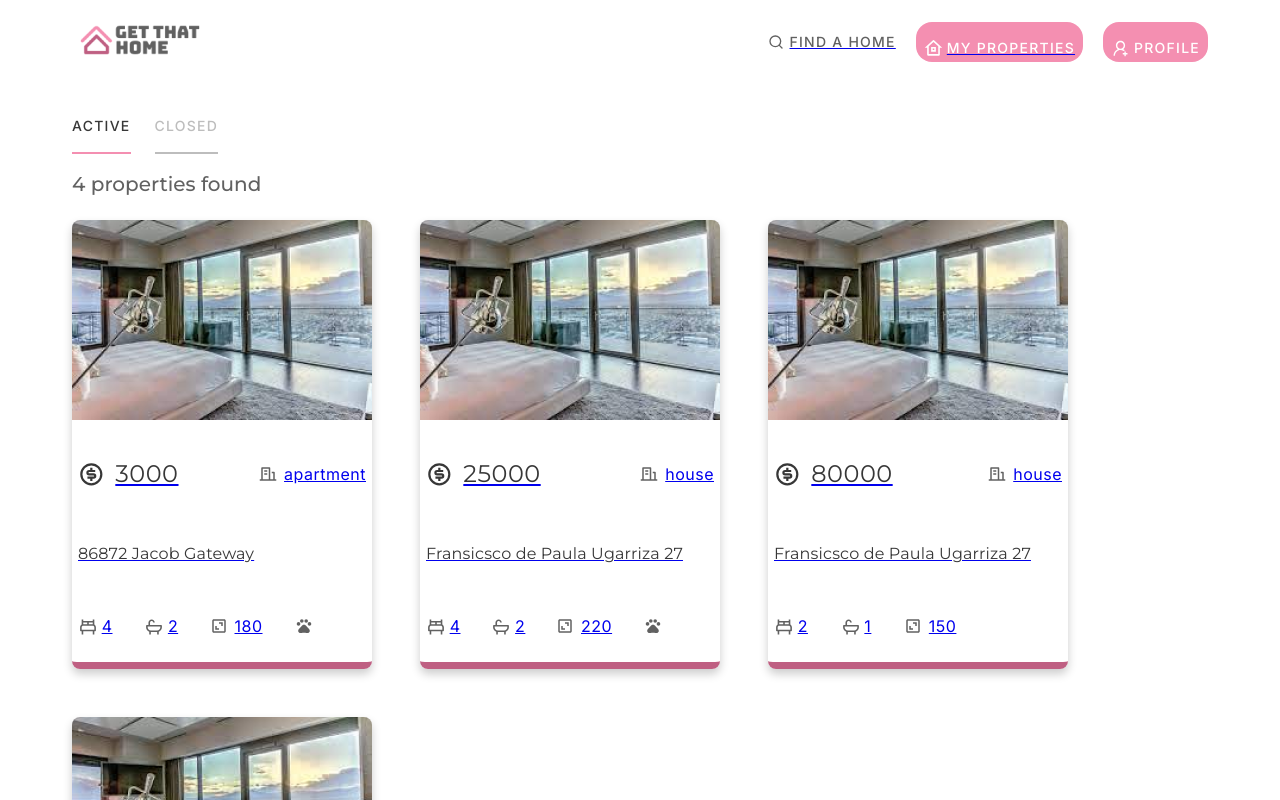
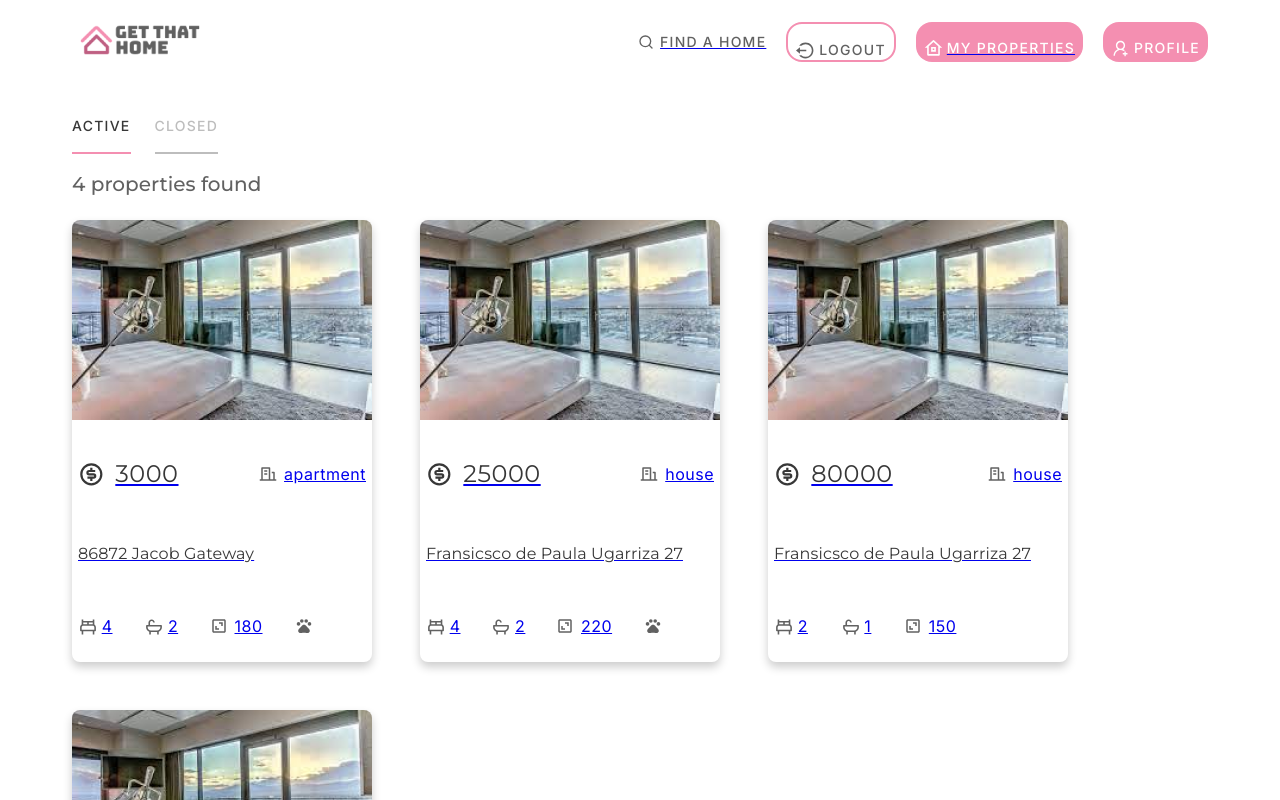
Before and after one commit to andresnb/react-get-that-home, a React (Create React App) app: page /my-properties in a window 1280 px wide. Shown: the top 800 px of the page. Built offline with nearby package versions, Linux system fonts and the light colour scheme.

Commit message:
ADD: logout option to navbar of homeseekers & landlords

```diff
--- a/src/App.js
+++ b/src/App.js
@@ -5,8 +5,8 @@ import './App.css';
 import ListViewPage from "./pages/list-view-page";
 import LandingPage from "./pages/landing-page";
 import PropertyDetailPage from './pages/property-detail-page';
-import MyProperties from "./pages/landlord-owned-properties.js";
-import SavedProperties from "./pages/homeseeker-saved-properties.js";
+import MyProperties from "./pages/my-properties-page.js";
+import SavedProperties from "./pages/saved-properties-page.js";
 import { useAuth } from "./context/auth-context";
 
 function App() {
--- a/src/components/Navbar/navbar.js
+++ b/src/components/Navbar/navbar.js
@@ -2,7 +2,7 @@ import styled from 'styled-components';
 // import PropertyCard from '../PropertyCard';
 import getThatHomeLogo from "../../assets/images/get-that-home-logo.png";
 import { AiOutlineUserAdd } from "react-icons/ai";
-import {RiHome8Line} from "react-icons/ri";
+import {RiHome8Line, RiLogoutCircleLine} from "react-icons/ri";
 import { BsHeartFill } from "react-icons/bs";
 import { FiSearch } from "react-icons/fi";
 import { Link } from "react-router-dom";
@@ -106,6 +106,13 @@ export function LandlordNavbar(){
                 lineHeight: "24px", letterSpacing: "1.25px", color: "#616161"}}>FIND A HOME</p>
             </Link>
           </div>
+          <WhiteButton>
+            <div style={{ display: "flex", flexDirection: "row", justifyContent: "center", alignItems: "center", gap: "4px" }}>
+              <RiLogoutCircleLine style={{width: "19px", height: "21px", color: "#616161"}}/>
+              <p style={{ fontFamily: "Inter", fontWeight: "500", fontSize: "14px",
+              lineHeight: "24px", letterSpacing: "1.25px", color: "#616161"}}>LOGOUT</p>
+            </div>
+          </WhiteButton>
           <PinkButton>
             <div style={{ display: "flex", flexDirection: "row", justifyContent: "center", alignItems: "center", gap: "4px" }}>
               <RiHome8Line style={{width: "19px", height: "21px", color: "#FFFFFF"}}/>
@@ -147,6 +154,13 @@ export function HomeSeekerNavbar(){
                 lineHeight: "24px", letterSpacing: "1.25px", color: "#616161"}}>FIND A HOME</p>
             </Link>
           </div>
+          <WhiteButton>
+            <div style={{ display: "flex", flexDirection: "row", justifyContent: "center", alignItems: "center", gap: "4px" }}>
+              <RiLogoutCircleLine style={{width: "19px", height: "21px", color: "#616161"}}/>
+              <p style={{ fontFamily: "Inter", fontWeight: "500", fontSize: "14px",
+              lineHeight: "24px", letterSpacing: "1.25px", color: "#616161"}}>LOGOUT</p>
+            </div>
+          </WhiteButton>
           <PinkButton>
             <div style={{ display: "flex", flexDirection: "row", justifyContent: "center", alignItems: "center", gap: "4px" }}>
               <BsHeartFill style={{width: "19px", height: "21px", color: "#FFFFFF"}}/>
--- a/src/components/PropertyCard/propertyCard.js
+++ b/src/components/PropertyCard/propertyCard.js
@@ -26,6 +26,22 @@ const PropertyWrapper = styled.div`
   box-shadow: 0px 5px 10px rgba(0, 0, 0, 0.2)
 `;
 
+const MyPropertyWrapper = styled.div`
+  border-radius: 8px;
+  display: flex;
+  flex-direction: column;
+  justify-content: left;
+  align-items: left;
+  width: 300px;
+  font-family: 'Inter';
+  font-weight: 400;
+  font-size: 16px;
+  line-height: 24px;
+  letter-spacing: 0.5px;
+  color: #616161;
+  box-shadow: 0px 5px 10px rgba(0, 0, 0, 0.2)
+`;
+
 const DetailsWrapper = styled.div`
   margin: 8px 6px 0px 6px;
 `;
@@ -36,6 +52,61 @@ function PropertyCard({ image, id, name, operation_type, address, phone, price,
 
 
   return (
+    <div>
+      {(currentDisplayedProperties !== "favorites" &&
+        currentDisplayedProperties !== "contacted" &&
+        currentDisplayedProperties !== "test" &&
+        currentDisplayedProperties !== "filtered") ?
+        (
+          <MyPropertyWrapper>
+              <Link
+                to={"/properties/" + id}
+              >
+                  <img
+                  src={image}
+                  alt="Property"
+                  style={{ height: "200px", width: "300px", borderTopLeftRadius:"8px", borderTopRightRadius: "8px"}}
+                  />
+                  <DetailsWrapper>
+                    <div style={{ display: "flex", flexDirection: "row", justifyContent: "space-between"}}>
+                      <div style={{display: "flex", flexDirection: "row", justifyContent: "center", alignItems: "center", gap: "10.66px"}}>
+                        <RiMoneyDollarCircleLine style={{width: "26.67px", height: "26.67px", color: "#373737"}}/>
+
+                        <p style={{ fontFamily: "Montserrat", fontWeight: "400",
+                        fontSize: "24px", lineHeight: "32px", color: "#373737"}}> {price}</p>
+                      </div>
+                      <div style={{display: "flex", flexDirection: "row", justifyContent: "center", alignItems: "center", gap: "5px"}}>
+                        <RiBuildingLine style={{width: "22px", height: "18px", color: "#616161"}}/>
+
+                        <p> {property_type}</p>
+                      </div>
+                    </div>
+                    <div style={{paddingTop: "12px", paddingBottom: "16px"}}>
+                      <p style={{ fontFamily: "Montserrat", letterSpacing: "0.15px", color: "#373737"}}>{address}</p>
+                    </div>
+
+                    <div style={{ display: "flex", flexDirection: "row", justifyContent: "space-between", alignItems: "center", marginBottom: "8px"}}>
+                      <div style={{display: "flex", flexDirection: "row", justifyContent: "center", alignItems: "center", gap: "3.67px"}}>
+                        <BiBed style={{width: "20px", height: "19px", color: "#616161"}}/>
+                        <p> {bedrooms} </p>
+                      </div>
+                      <div style={{display: "flex", flexDirection: "row", justifyContent: "center", alignItems: "center", gap: "3.67px"}}>
+                        <BiBath style={{width: "20px", height: "19px", color: "#616161"}}/>
+                        <p> {bathrooms} </p>
+                      </div>
+                      <div style={{display: "flex", flexDirection: "row", justifyContent: "center", alignItems: "center", gap: "6.67px"}}>
+                        <BiArea style={{width: "18px", height: "18px", color: "#616161"}}/>
+                        <p> {area} </p>
+                      </div>
+
+                      { pets? <MdOutlinePets style={{width: "20px", height: "17.5px", color: "#616161"}}/>: <MdOutlinePets style={{width: "20px", height: "17.5px", color: "#FFFFFF"}}/>}
+                      { favorite===true && (currentDisplayedProperties==="favorites" || currentDisplayedProperties==="contacted")? <BsHeartFill style={{width: "20px", height: "17.5px", color: "#F48FB1"}}/>: <BsHeartFill style={{width: "20px", height: "17.5px", color: "#FFFFFF"}}/>}
+                    </div>
+                  </DetailsWrapper>
+              </Link>
+          </MyPropertyWrapper>
+        ):
+        (
           <PropertyWrapper>
             <Link
               to={"/properties/" + id}
@@ -83,6 +154,8 @@ function PropertyCard({ image, id, name, operation_type, address, phone, price,
                 </DetailsWrapper>
             </Link>
         </PropertyWrapper>
+        )}
+    </div>
   )
 }
 
```
Also changed, not shown: src/pages/my-properties-page.js (renamed from src/pages/landlord-owned-properties.js), src/pages/saved-properties-page.js (renamed from src/pages/homeseeker-saved-properties.js). Lines whose indentation alone changed are shown as unchanged.
